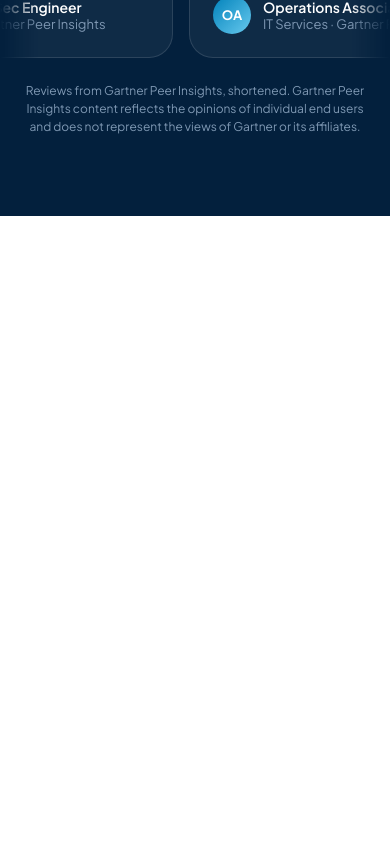
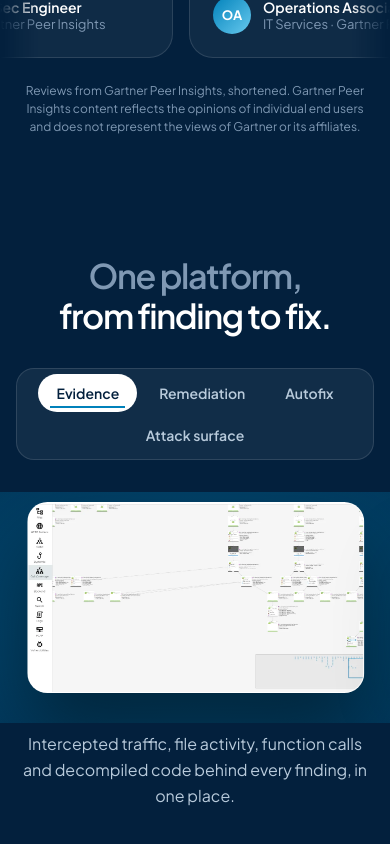
Before and after one commit to moha-elh/OstorlabRedesign, a Next.js app: page / in a window 390 px wide. Shown: the part 7602-8446 px from the top of the page. Before the commit the page ends 7818 px from the top, so only its background shows below. Built offline with nearby package versions, Linux system fonts and the light colour scheme.

Commit message:
feat(tour): add segmented tabs and sliding screens

```diff
--- a/app/page.tsx
+++ b/app/page.tsx
@@ -3,6 +3,7 @@ import FreeScan from "@/components/FreeScan";
 import TwoWays from "@/components/TwoWays";
 import Agentic from "@/components/Agentic";
 import ProofReviews from "@/components/ProofReviews";
+import PlatformTour from "@/components/PlatformTour";
 
 export default function Home() {
   return (
@@ -12,6 +13,7 @@ export default function Home() {
       <TwoWays />
       <Agentic />
       <ProofReviews />
+      <PlatformTour />
     </main>
   );
 }
--- /dev/null
+++ b/components/PlatformTour.module.css
@@ -0,0 +1,105 @@
+.section {
+  position: relative;
+  overflow: hidden;
+  padding: 40px 48px 120px;
+  background: var(--navy);
+  color: var(--white);
+}
+.rel { position: relative; }
+.muted { color: var(--text-dark-3); }
+
+.segWrap { position: relative; display: flex; justify-content: center; margin-top: 32px; }
+.seg {
+  display: inline-flex;
+  gap: 4px;
+  padding: 5px;
+  border: 1px solid var(--line-dark);
+  border-radius: var(--r-pill);
+  background: rgba(255, 255, 255, .06);
+}
+.tab {
+  position: relative;
+  overflow: hidden;
+  padding: 10px 18px;
+  border: 0;
+  border-radius: var(--r-pill);
+  background: transparent;
+  color: var(--text-dark-2);
+  font: inherit;
+  font-size: var(--fs-label);
+  font-weight: 600;
+  cursor: pointer;
+}
+.tab[aria-selected="true"] { background: var(--white); color: var(--navy); }
+.progress { position: absolute; left: 12px; right: 12px; bottom: 4px; height: 2px; }
+.tab[aria-selected="true"] .progress { background: rgba(0, 129, 186, .2); }
+.progress i {
+  display: block;
+  width: 0;
+  height: 100%;
+  background: var(--blue);
+  animation: fill var(--t-auto) linear forwards;
+}
+.paused .progress i { animation-play-state: paused; }
+@keyframes fill { to { width: 100%; } }
+
+.stage {
+  --card-w: 920px;
+  --gap: 32px;
+  position: relative;
+  margin: 48px -48px 0;
+  padding: 10px 0 30px;
+  overflow: hidden;
+}
+.glow {
+  position: absolute;
+  left: 50%;
+  top: 50%;
+  width: 1300px;
+  height: 700px;
+  transform: translate(-50%, -50%);
+  background: radial-gradient(closest-side, rgba(0, 129, 186, .5), rgba(0, 129, 186, 0));
+}
+.track {
+  position: relative;
+  display: flex;
+  gap: var(--gap);
+  transform: translateX(calc(50% - var(--card-w) / 2 - var(--i) * (var(--card-w) + var(--gap))));
+  transition: transform 700ms var(--ease-carousel);
+}
+.screen {
+  flex: none;
+  box-sizing: content-box;
+  width: var(--card-w);
+  overflow: hidden;
+  border: 1px solid var(--line-dark-16);
+  border-radius: var(--r-screen);
+  background: var(--white);
+  box-shadow: 0 40px 80px rgba(0, 0, 0, .45);
+  opacity: .3;
+  transform: scale(.9);
+  transition: all var(--t-move) var(--ease-out);
+}
+.screen.on { opacity: 1; transform: scale(1); }
+.screen img { width: 100%; height: auto; aspect-ratio: 16 / 9; object-fit: cover; object-position: top left; }
+
+.desc {
+  position: relative;
+  max-width: 560px;
+  margin: 8px auto 0;
+  font-size: var(--fs-body);
+  line-height: var(--lh-body);
+  color: var(--text-dark-2);
+  text-align: center;
+}
+
+@media (prefers-reduced-motion: reduce) {
+  /* No auto-advance: the line just marks the active tab. */
+  .progress i { width: 100%; animation: none; }
+}
+
+@media (max-width: 900px) {
+  .section { padding: 40px 16px 80px; }
+  .seg { flex-wrap: wrap; justify-content: center; border-radius: var(--r-item); }
+  .stage { --card-w: 86vw; --gap: 16px; margin: 32px -16px 0; }
+}
--- /dev/null
+++ b/components/PlatformTour.tsx
@@ -0,0 +1,88 @@
+"use client";
+
+import Image from "next/image";
+import { useState, type CSSProperties } from "react";
+import { useTabKeys } from "./useTabKeys";
+import s from "./PlatformTour.module.css";
+
+const views = [
+  {
+    tab: "Evidence",
+    desc: "Intercepted traffic, file activity, function calls and decompiled code behind every finding, in one place.",
+    img: { src: "/assets/product/screen-evidence.webp", alt: "Ostorlab evidence view", w: 1600, h: 751 },
+  },
+  {
+    tab: "Remediation",
+    desc: "Ranked by business impact, sent to your tickets with developer context, retested to confirm the fix.",
+    img: { src: "/assets/product/screen-remediation.webp", alt: "Ostorlab remediation view", w: 1600, h: 752 },
+  },
+  {
+    tab: "Autofix",
+    desc: "A secure code change for each finding, with its reasoning, applied in one click.",
+    img: { src: "/assets/product/screen-autofix.webp", alt: "Ostorlab autofix view", w: 823, h: 659 },
+  },
+  {
+    tab: "Attack surface",
+    desc: "Every app, domain and API carrying your name, found through app stores, registries and crawling.",
+    img: { src: "/assets/product/screen-attack-surface.webp", alt: "Ostorlab attack surface view", w: 1600, h: 772 },
+  },
+];
+
+export default function PlatformTour() {
+  const [active, setActive] = useState(0);
+  const [hover, setHover] = useState(false);
+  const [focus, setFocus] = useState(false);
+  const keys = useTabKeys(views.length, active, setActive);
+  const next = () => setActive((i) => (i + 1) % views.length);
+
+  return (
+    <section
+      className={`${s.section} ${hover || focus ? s.paused : ""}`}
+      onMouseEnter={() => setHover(true)}
+      onMouseLeave={() => setHover(false)}
+      onFocus={() => setFocus(true)}
+      onBlur={(e) => { if (!e.currentTarget.contains(e.relatedTarget)) setFocus(false); }}
+    >
+      <h2 className={`h2 ${s.rel}`}><span className={s.muted}>One platform,</span><br />from finding to fix.</h2>
+
+      <div className={s.segWrap}>
+        <div className={s.seg} role="tablist" aria-label="Platform views" onKeyDown={keys.onKeyDown}>
+          {views.map((v, i) => (
+            <button
+              key={v.tab}
+              ref={keys.ref(i)}
+              type="button"
+              role="tab"
+              id={`tour-tab-${i}`}
+              aria-selected={i === active}
+              aria-controls="tour-panel"
+              tabIndex={i === active ? 0 : -1}
+              className={s.tab}
+              onClick={() => setActive(i)}
+            >
+              {v.tab}
+              {/* The progress line drives auto-advance: when its 6s fill ends, the next view shows. */}
+              <span className={s.progress} aria-hidden="true">
+                {i === active && <i onAnimationEnd={next} />}
+              </span>
+            </button>
+          ))}
+        </div>
+      </div>
+
+      <div id="tour-panel" role="tabpanel" aria-labelledby={`tour-tab-${active}`}>
+        <div className={s.stage}>
+          <div className={s.glow} aria-hidden="true" />
+          <div className={s.track} style={{ "--i": active } as CSSProperties}>
+            {views.map((v, i) => (
+              <div key={v.tab} className={`${s.screen} ${i === active ? s.on : ""}`} aria-hidden={i !== active}>
+                <Image src={v.img.src} alt={v.img.alt} width={v.img.w} height={v.img.h} sizes="920px" />
+              </div>
+            ))}
+          </div>
+        </div>
+        <p className={s.desc}>{views[active].desc}</p>
+      </div>
+    </section>
+  );
+}
--- /dev/null
+++ b/components/useTabKeys.ts
@@ -0,0 +1,20 @@
+"use client";
+
+import { useRef, type KeyboardEvent } from "react";
+
+/** Left/Right arrow navigation for a role="tablist" (roving focus). Spread `onKeyDown` on the list, `ref(i)` on each tab. */
+export function useTabKeys(count: number, active: number, select: (i: number) => void) {
+  const tabs = useRef<(HTMLButtonElement | null)[]>([]);
+
+  function onKeyDown(e: KeyboardEvent) {
+    const step = e.key === "ArrowRight" ? 1 : e.key === "ArrowLeft" ? -1 : 0;
+    if (!step) return;
+    e.preventDefault();
+    const next = (active + step + count) % count;
+    select(next);
+    tabs.current[next]?.focus();
+  }
+
+  const ref = (i: number) => (el: HTMLButtonElement | null) => { tabs.current[i] = el; };
+  return { onKeyDown, ref };
+}
```
